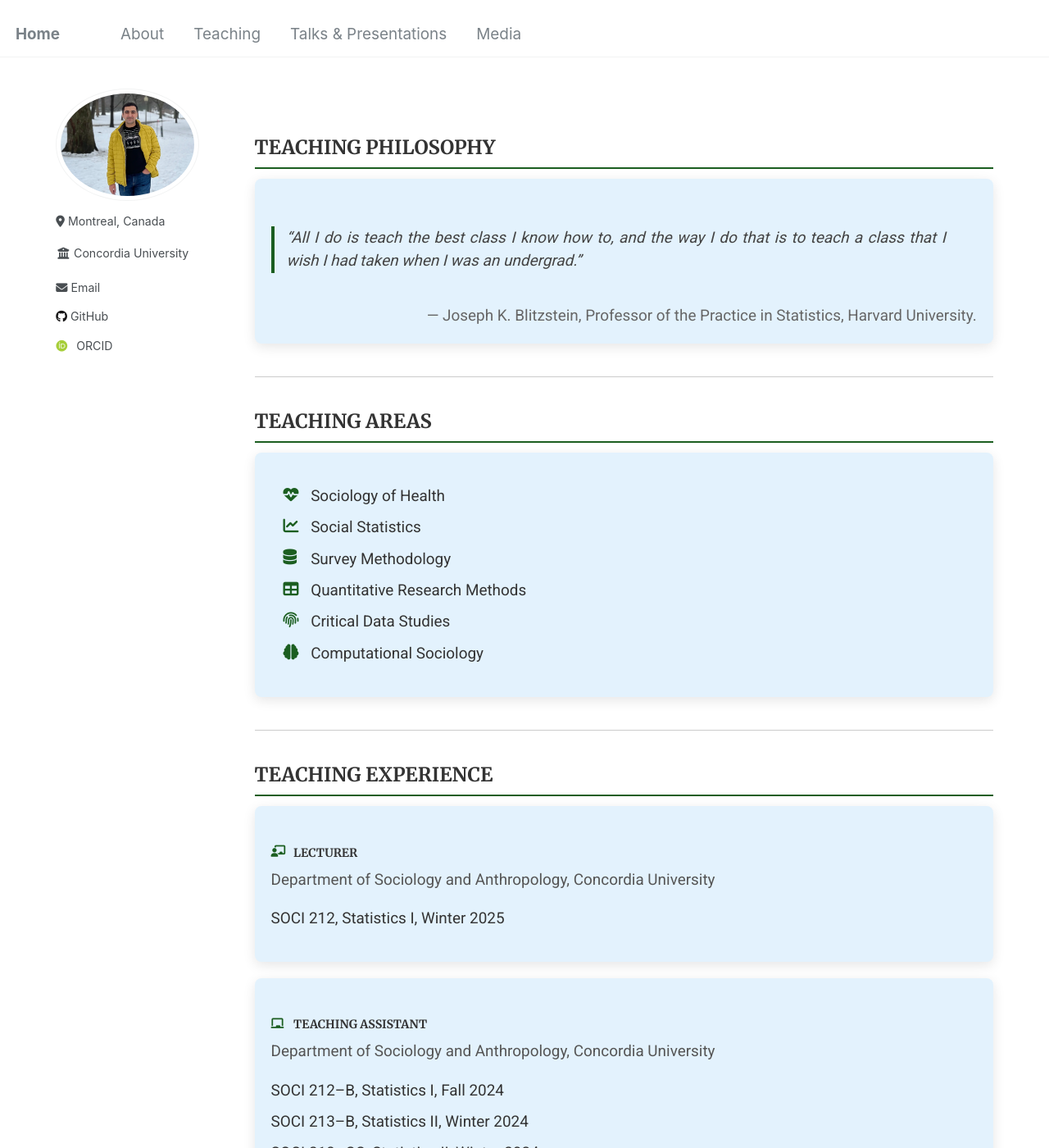
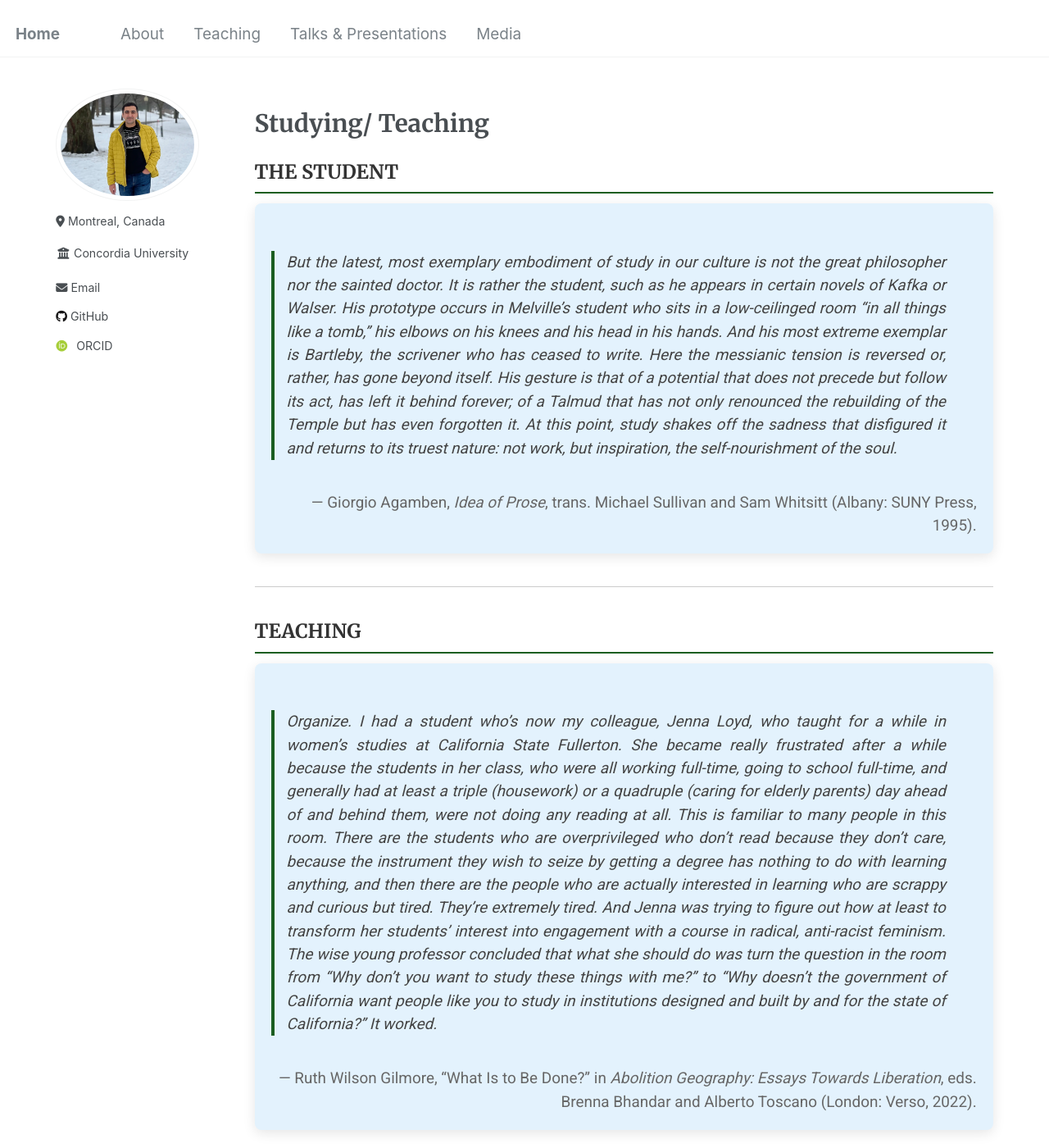
Before and after one commit to Mohsnmonji/mohsnmonji.github.io, a Jekyll site: the page built from _pages/teaching.md, in a window 1280 px wide and 1400 px high. Shown: the whole window at 82% size. Built offline with Jekyll 4.4.1, drawn with Linux system fonts in a browser that asks for light colours; some web fonts are replaced.

Commit message:
Update teaching.md

```diff
--- a/_pages/teaching.md
+++ b/_pages/teaching.md
@@ -1,6 +1,6 @@
 ---
 layout: archive
-title: ""
+title: "Studying/ Teaching"
 permalink: /teaching/
 seo_title: "Teaching | Mohsen Monji"
 canonical: "https://www.mohsenmonji.com/teaching/"
@@ -8,9 +8,8 @@ author_profile: true
 ---
 
 <style>
-  /* General Styling */
   body {
-    font-size: 1.05em; /* larger font */
+    font-size: 1.05em;
   }
   h2 {
     border-bottom: 2px solid #1B5E20;
@@ -54,81 +53,44 @@ author_profile: true
   .teaching-list {
     padding-left: 15px;
   }
-
-  /* Divider Style */
   .section-divider {
     border: 0;
     height: 1px;
     background: #cccccc;
     margin: 40px 0;
   }
-
-  /* Testimonials Styling */
-  .testimonial-carousel {
-    position: relative;
-    overflow: hidden;
-    height: 220px;
-    margin-top: 20px;
-  }
-  .testimonial-slide {
-    display: none;
-    text-align: center;
-    padding: 20px;
-    background: #E3F2FD;
-    border-radius: 8px;
-    box-shadow: 0px 4px 15px rgba(0,0,0,0.1);
-    color: #444;
-    font-style: italic;
-    position: relative;
-  }
-  .testimonial-slide i {
-    position: absolute;
-    top: 15px;
-    left: 20px;
-    font-size: 24px;
-    color: #1B5E20;
-  }
-  .testimonial-slide.active {
-    display: block;
-    animation: fadeSlide 0.8s ease forwards;
-  }
-  @keyframes fadeSlide {
-    0% {
-      opacity: 0;
-      transform: translateY(20px);
-    }
-    100% {
-      opacity: 1;
-      transform: translateY(0);
-    }
-  }
-  .testimonial-slide span {
-    display: block;
-    margin-top: 15px;
-    font-style: normal;
-    color: #666;
-  }
-  .testimonial-controls {
-    text-align: center;
-    margin-top: 10px;
-  }
-  .testimonial-controls button {
-    background-color: #1B5E20;
-    color: white;
-    border: none;
-    padding: 8px 15px;
-    margin: 0 5px;
-    font-size: 18px;
-    border-radius: 5px;
-    cursor: pointer;
-  }
-  .testimonial-controls button:hover {
-    background-color: #145a14;
-  }
 </style>
 
 <div class="teaching-section">
-  <h2>TEACHING PHILOSOPHY</h2>
+  <h2>THE STUDENT</h2>
+  <div class="teaching-card">
+    <blockquote style="font-style: italic; border-left: 4px solid #1B5E20; padding-left: 15px; color: #444;">
+      But the latest, most exemplary embodiment of study in our culture is not the great philosopher nor the sainted doctor. It is rather the student, such as he appears in certain novels of Kafka or Walser. His prototype occurs in Melville’s student who sits in a low-ceilinged room “in all things like a tomb,” his elbows on his knees and his head in his hands. And his most extreme exemplar is Bartleby, the scrivener who has ceased to write. Here the messianic tension is reversed or, rather, has gone beyond itself. His gesture is that of a potential that does not precede but follow its act, has left it behind forever; of a Talmud that has not only renounced the rebuilding of the Temple but has even forgotten it. At this point, study shakes off the sadness that disfigured it and returns to its truest nature: not work, but inspiration, the self-nourishment of the soul.
+    </blockquote>
+    <p style="text-align: right; margin-top: 10px; color: #666;">
+      — Giorgio Agamben, <em>Idea of Prose</em>, trans. Michael Sullivan and Sam Whitsitt (Albany: SUNY Press, 1995).
+    </p>
+  </div>
+</div>
+
+<hr class="section-divider">
+
+<div class="teaching-section">
+  <h2>TEACHING</h2>
+  <div class="teaching-card">
+    <blockquote style="font-style: italic; border-left: 4px solid #1B5E20; padding-left: 15px; color: #444;">
+      Organize. I had a student who’s now my colleague, Jenna Loyd, who taught for a while in women’s studies at California State Fullerton. She became really frustrated after a while because the students in her class, who were all working full-time, going to school full-time, and generally had at least a triple (housework) or a quadruple (caring for elderly parents) day ahead of and behind them, were not doing any reading at all. This is familiar to many people in this room. There are the students who are overprivileged who don’t read because they don’t care, because the instrument they wish to seize by getting a degree has nothing to do with learning anything, and then there are the people who are actually interested in learning who are scrappy and curious but tired. They’re extremely tired. And Jenna was trying to figure out how at least to transform her students’ interest into engagement with a course in radical, anti-racist feminism. The wise young professor concluded that what she should do was turn the question in the room from “Why don’t you want to study these things with me?” to “Why doesn’t the government of California want people like you to study in institutions designed and built by and for the state of California?” It worked.
+    </blockquote>
+    <p style="text-align: right; margin-top: 10px; color: #666;">
+      — Ruth Wilson Gilmore, “What Is to Be Done?” in <em>Abolition Geography: Essays Towards Liberation</em>, eds. Brenna Bhandar and Alberto Toscano (London: Verso, 2022).
+    </p>
+  </div>
+</div>
+
+<hr class="section-divider">
+
+<div class="teaching-section">
+  <h2>THE TEACHER</h2>
   <div class="teaching-card">
     <blockquote style="font-style: italic; border-left: 4px solid #1B5E20; padding-left: 15px; color: #444;">
       “All I do is teach the best class I know how to, and the way I do that is to teach a class that I wish I had taken when I was an undergrad.”
```
